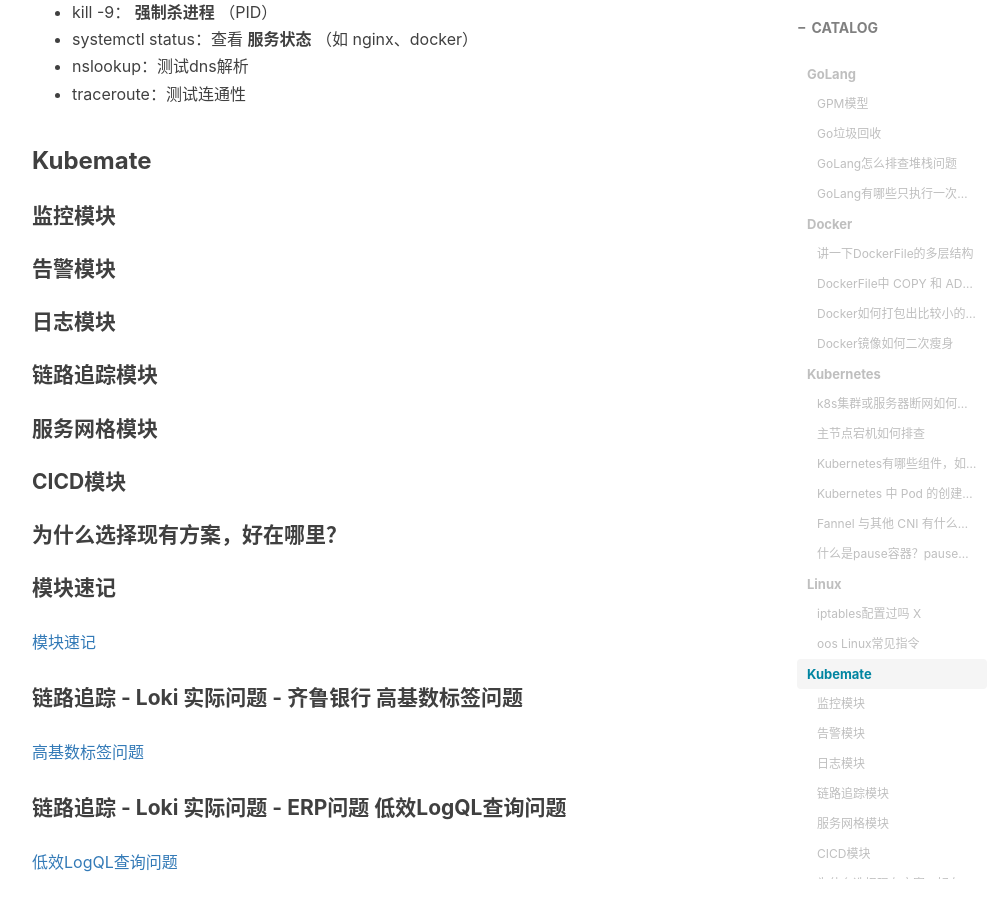
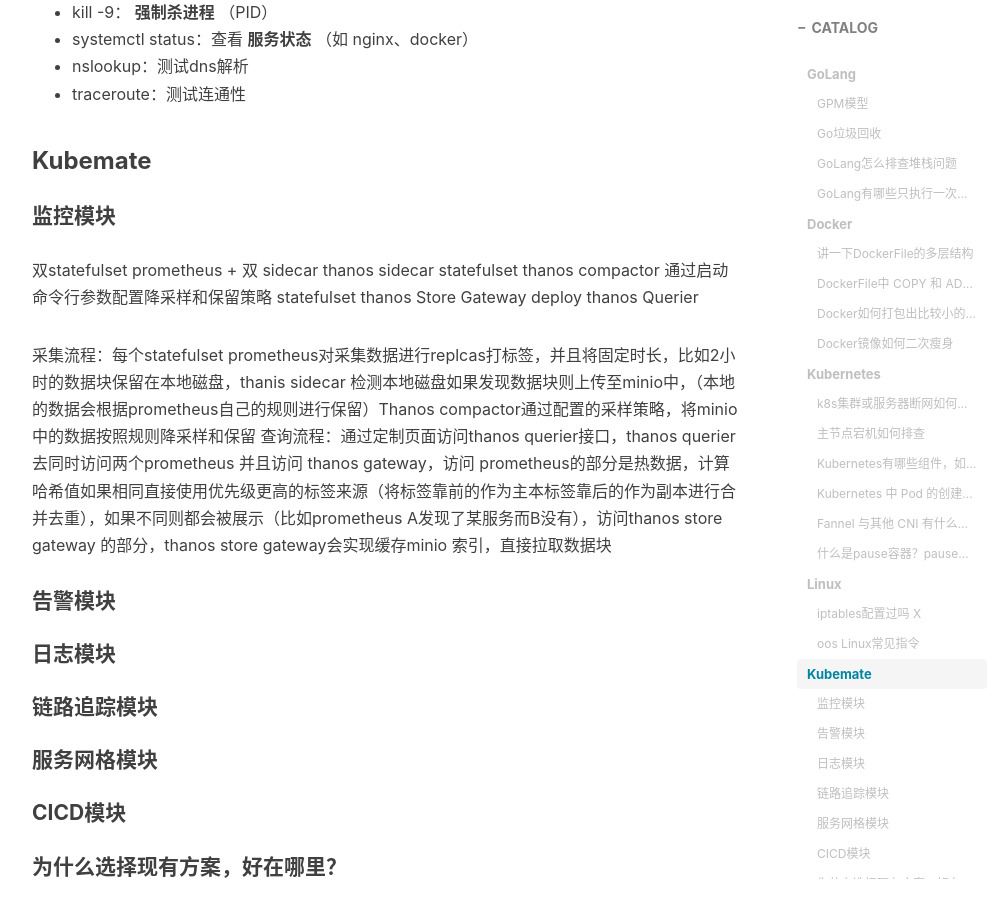
Before and after one commit to hodie-aurora/hodie-aurora.github.io, a Jekyll site: the page built from _posts/2025-10-26-01-AFast.md, in a window 1280 px wide and 900 px high, scrolled down 7902 px. Shown: the whole window, without its empty margins (233-1237 px from the left). Built offline with Jekyll 4.4.1, drawn with Linux system fonts in a browser that asks for light colours; nearby versions of some CDN libraries; comment, search, counter and statistics services are not loaded.

Commit message:
promtheus

```diff
--- a/_posts/2025-10-26-01-AFast.md
+++ b/_posts/2025-10-26-01-AFast.md
@@ -256,6 +256,14 @@ pause 是 Pod 的“网络底座”和“生命周期锚点”。
 
 #### 监控模块
 
+双statefulset prometheus + 双 sidecar thanos sidecar
+statefulset thanos compactor 通过启动命令行参数配置降采样和保留策略
+statefulset thanos Store Gateway
+deploy thanos Querier
+
+采集流程：每个statefulset prometheus对采集数据进行replcas打标签，并且将固定时长，比如2小时的数据块保留在本地磁盘，thanis sidecar 检测本地磁盘如果发现数据块则上传至minio中，（本地的数据会根据prometheus自己的规则进行保留）Thanos compactor通过配置的采样策略，将minio中的数据按照规则降采样和保留
+查询流程：通过定制页面访问thanos querier接口，thanos querier去同时访问两个prometheus 并且访问 thanos gateway，访问 prometheus的部分是热数据，计算哈希值如果相同直接使用优先级更高的标签来源（将标签靠前的作为主本标签靠后的作为副本进行合并去重），如果不同则都会被展示（比如prometheus A发现了某服务而B没有），访问thanos store gateway 的部分，thanos store gateway会实现缓存minio 索引，直接拉取数据块
+
 #### 告警模块
 
 #### 日志模块
```
Also changed, not shown: _posts/2025-10-26-01-AAll.md (+8 -0 lines).
